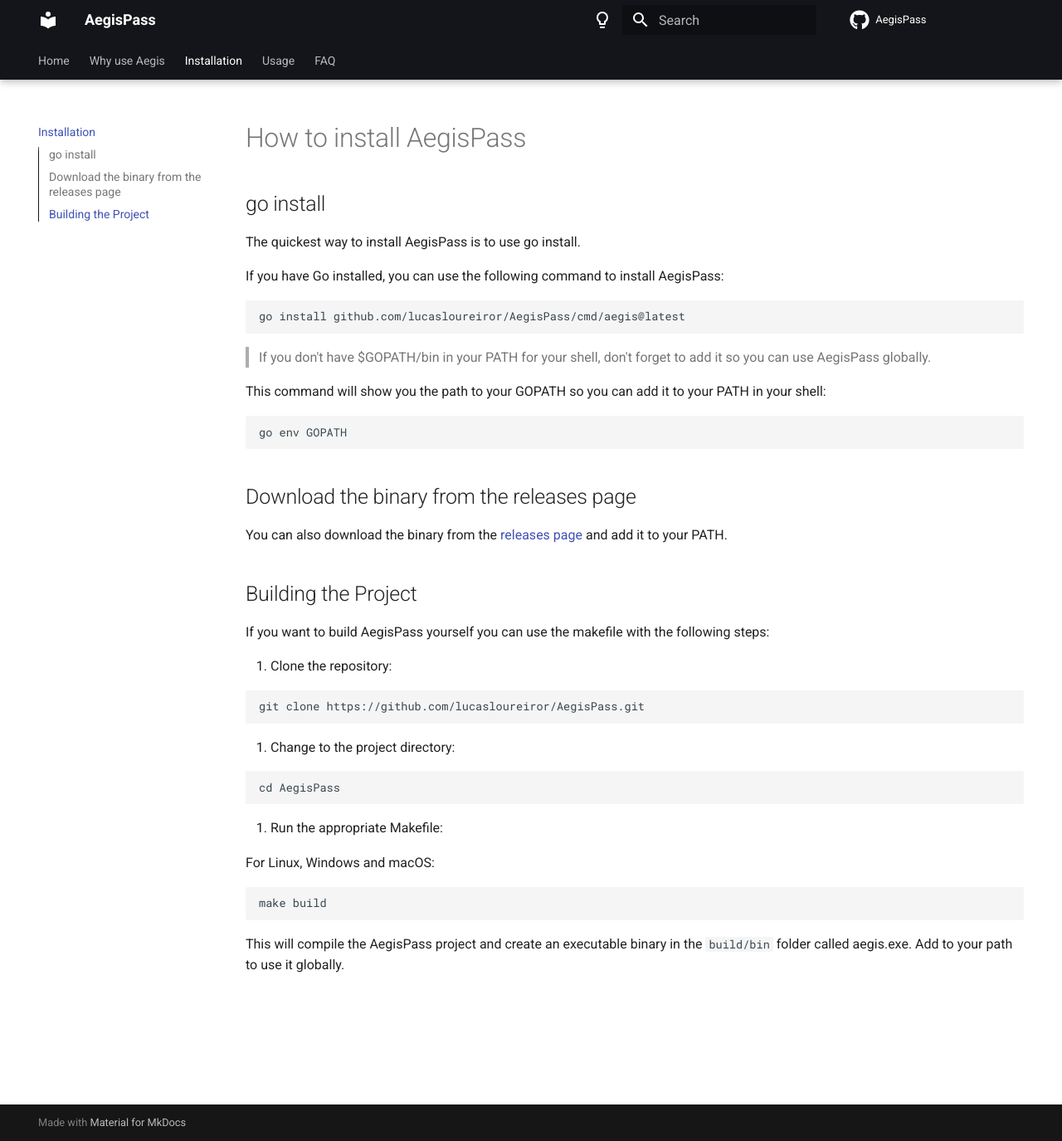
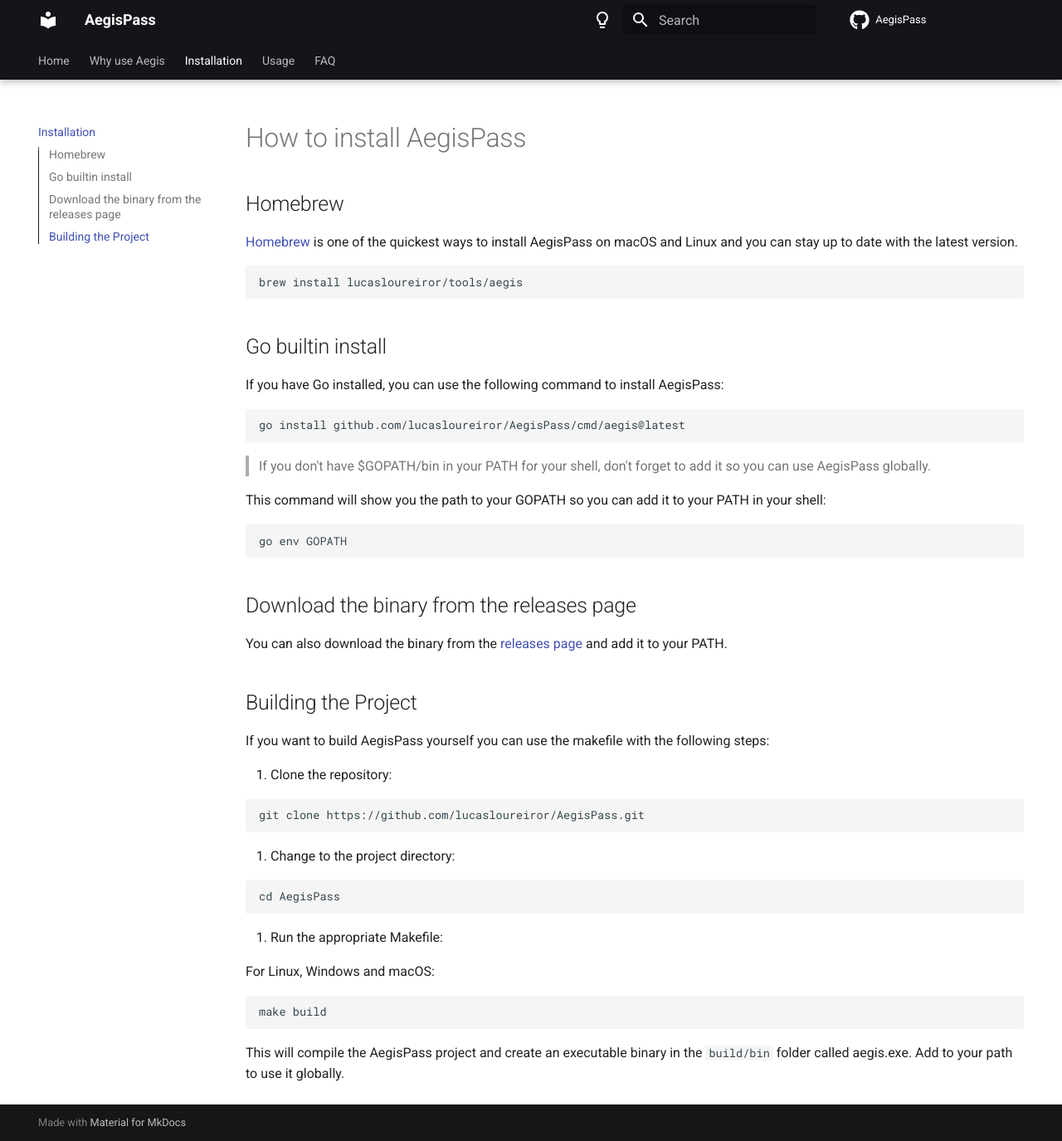
Before and after one commit to lucasloureiror/AegisPass, an MkDocs documentation site: the page built from docs/install.md, in a window 1280 px wide and 1375 px high. Shown: the whole window at 83% size. Built offline with MkDocs 1.6.1 and Material for MkDocs 9.7.7, drawn with Linux system fonts in a browser that asks for light colours; comment, search, counter and statistics services are not loaded.

Commit message:
docs: updated docs

````diff
--- a/docs/install.md
+++ b/docs/install.md
@@ -1,8 +1,16 @@
 # How to install AegisPass
 
-## go install
 
-The quickest way to install AegisPass is to use go install.
+## Homebrew
+
+[Homebrew](https://brew.sh) is one of the quickest ways to install AegisPass on macOS and Linux and you can stay up to date with the latest version.
+
+```bash
+brew install lucasloureiror/tools/aegis
+```
+
+
+## Go builtin install
 
 If you have Go installed, you can use the following command to install AegisPass:
 
````
Also changed, not shown: README.md (+6 -0 lines).
